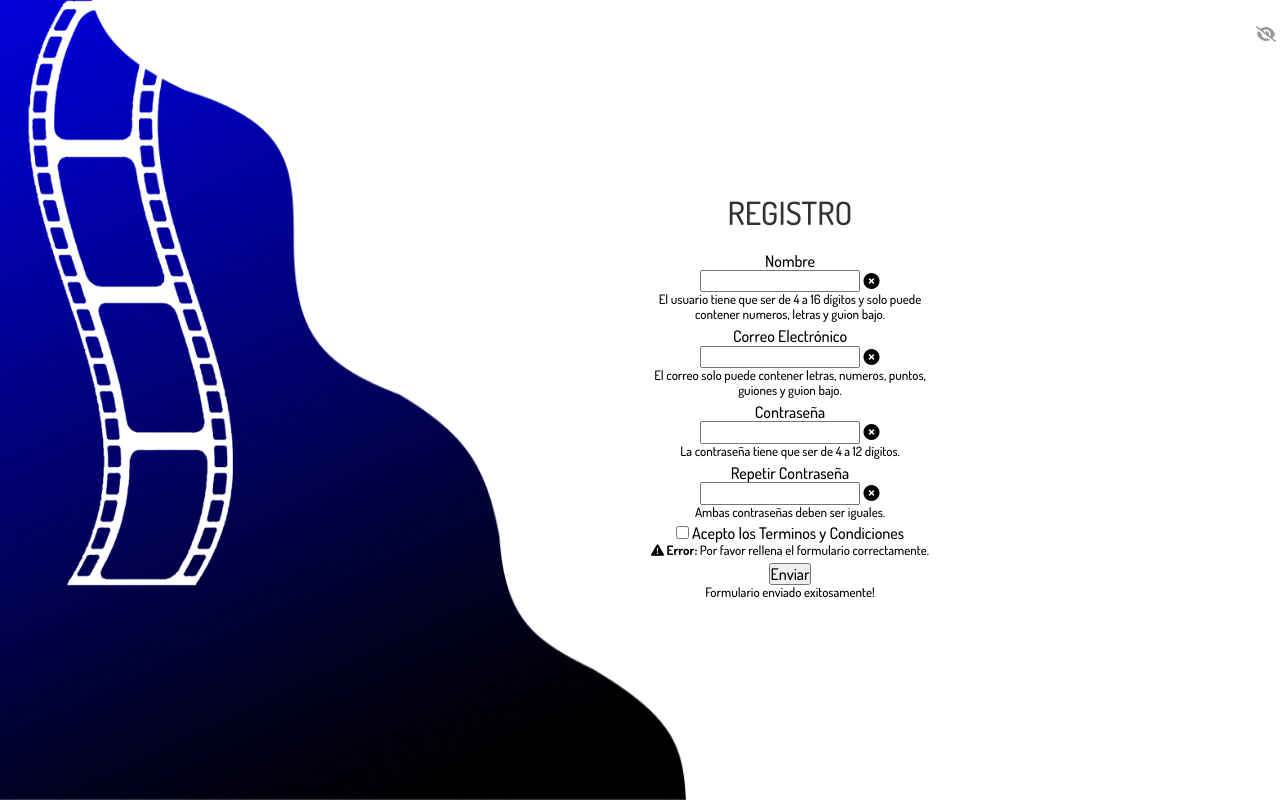
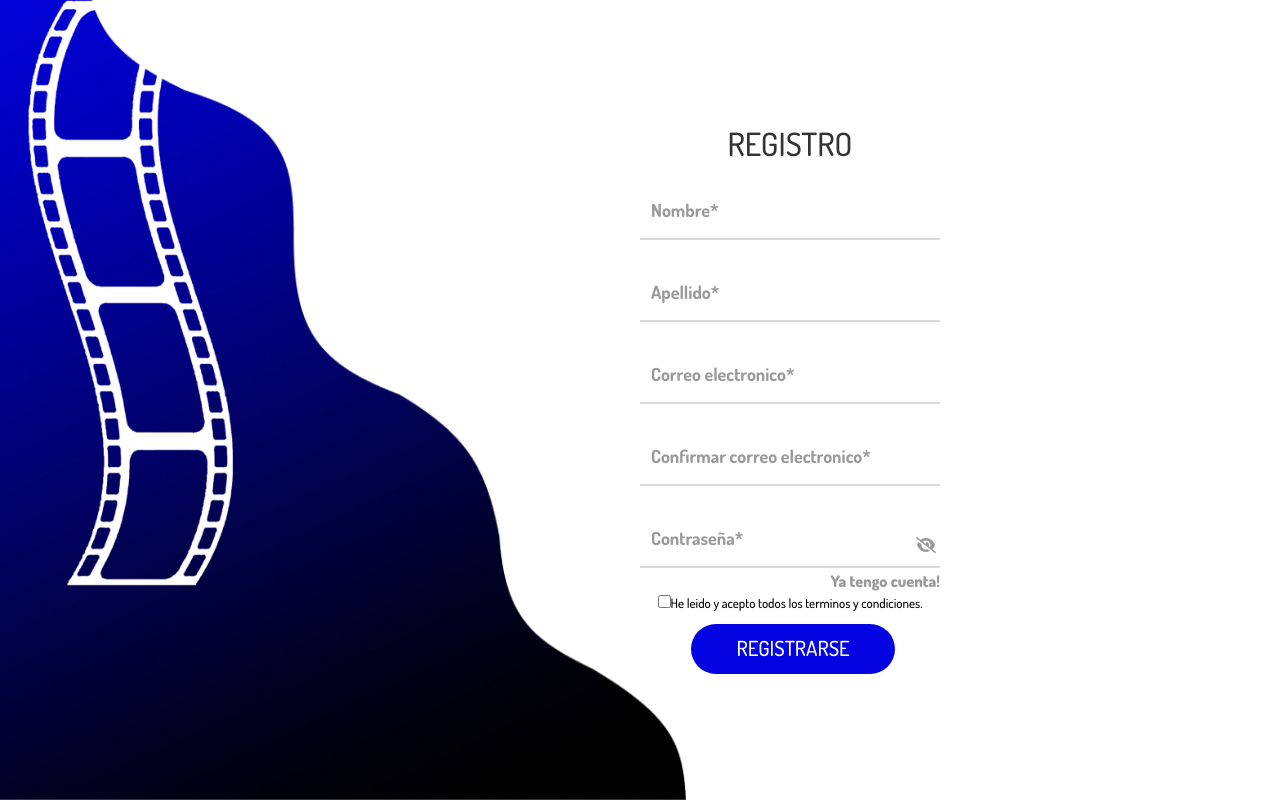
Before and after one commit to Darkos256/Proyecto-Cine, a Flask app: page /register in a window 1280 px wide. Run offline with Flask 2, Linux system fonts and the light colour scheme; some libraries are stand-ins or nearby versions.

Commit message:
Update register.html

```diff
--- a/templates/register.html
+++ b/templates/register.html
@@ -23,7 +23,7 @@
 		<div class="login-content">
 			<form action="" method="POST" class="formulario" id="formulario">
 				<h1 class="title">Registro</h1>
-<!--
+
 				<div class="input-div one">
                     <div class="i">
                     </div>
@@ -32,7 +32,7 @@
                         <input type="text" name="nombre" id="nombre" class="input" >
                     </div>
                 </div>
--->
+<!--
 				<div class="formulario__grupo" id="grupo__nombre">
 					<label for="nombre" class="formulario__label">Nombre</label>
 					<div class="formulario__grupo-input">
@@ -42,7 +42,7 @@
 					<p class="formulario__input-error">El usuario tiene que ser de 4 a 16 dígitos y solo puede contener numeros, letras y guion bajo.</p>
 				</div>
 
-				<!-- Grupo: Correo Electronico -->
+				 Grupo: Correo Electronico
 				<div class="formulario__grupo" id="grupo__correo">
 					<label for="correo" class="formulario__label">Correo Electrónico</label>
 					<div class="formulario__grupo-input">
@@ -52,7 +52,7 @@
 					<p class="formulario__input-error">El correo solo puede contener letras, numeros, puntos, guiones y guion bajo.</p>
 				</div>
 
-				<!-- Grupo: Contraseña -->
+				 Grupo: Contraseña
 				<div class="formulario__grupo" id="grupo__password">
 					<label for="password" class="formulario__label">Contraseña</label>
 					<div class="formulario__grupo-input">
@@ -63,7 +63,7 @@
 					<p class="formulario__input-error">La contraseña tiene que ser de 4 a 12 dígitos.</p>
 				</div>
 
-				<!-- Grupo: Contraseña 2 -->
+				Grupo: Contraseña 2
 				<div class="formulario__grupo" id="grupo__password2">
 					<label for="password2" class="formulario__label">Repetir Contraseña</label>
 					<div class="formulario__grupo-input">
@@ -73,7 +73,7 @@
 					<p class="formulario__input-error">Ambas contraseñas deben ser iguales.</p>
 				</div>
 
-<!---
+-->
                 <div class="input-div one">
                     <div class="i">
                     </div>
@@ -109,9 +109,9 @@
             	</div>
             	<a href="/login">Ya tengo cuenta!</a>
                 <p><input type="checkbox" name="conditions">He leido y acepto todos los terminos y condiciones.</p>
-  				<input type="submit" class="btn" value="Registrarse">
-				<button class="btn" type="submit">Registrarse</button>--->
-				<div class="formulario__grupo" id="grupo__terminos">
+  				<!--<input type="submit" class="btn" value="Registrarse">-->
+				<button class="btn" type="submit">Registrarse</button>
+				<!--<div class="formulario__grupo" id="grupo__terminos">
 					<label class="formulario__label">
 						<input class="formulario__checkbox" type="checkbox" name="terminos" id="terminos">
 						Acepto los Terminos y Condiciones
@@ -125,7 +125,7 @@
 				<div class="formulario__grupo formulario__grupo-btn-enviar">
 					<button type="submit" class="formulario__btn">Enviar</button>
 					<p class="formulario__mensaje-exito" id="formulario__mensaje-exito">Formulario enviado exitosamente!</p>
-				</div>
+				</div>-->
             </form>
         </div>
     </div>
```
